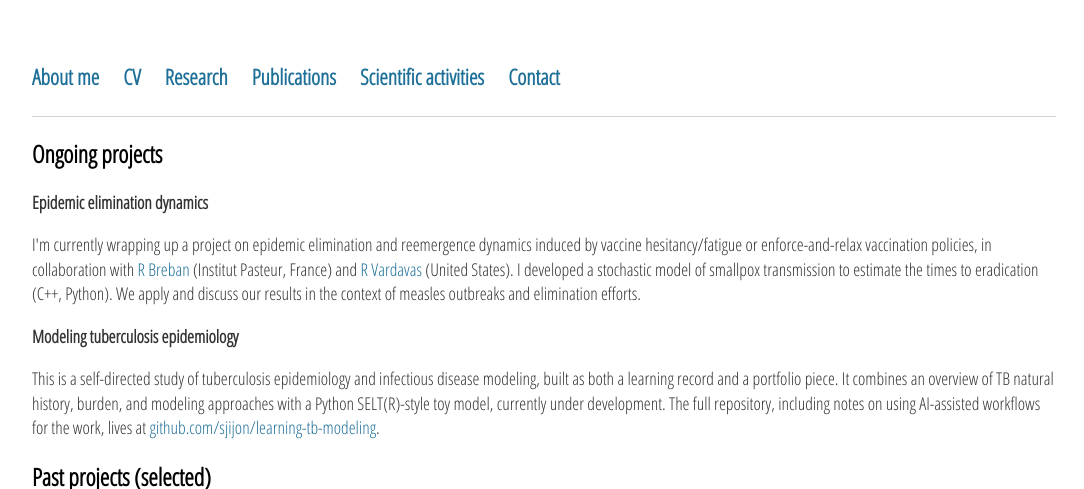
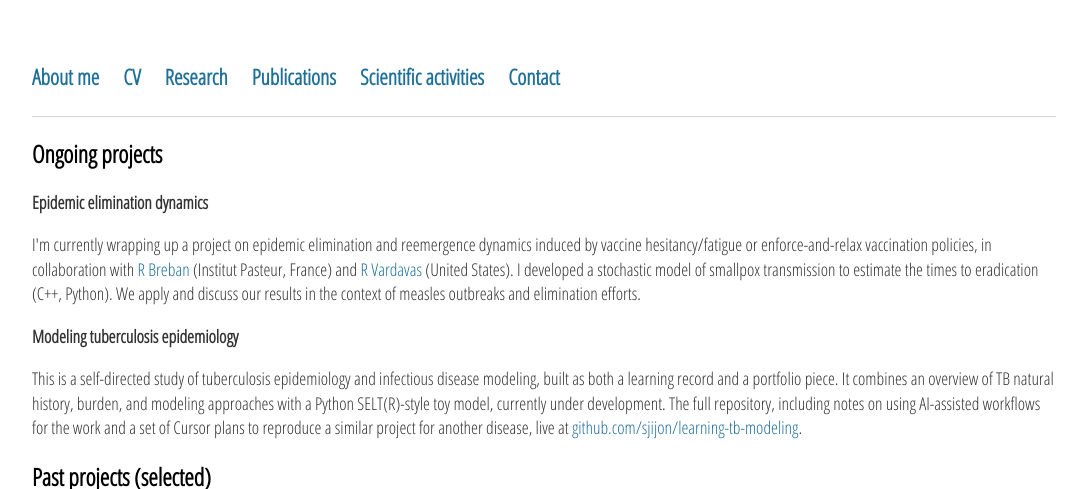
Before and after one commit to sjijon/sjijon.github.io, a Jekyll site: the page built from research.html, in a window 1280 px wide and 900 px high, cut to the strip 0-489 px from the top of the window. Shown: the whole strip, without its empty margins (96-1180 px from the left). Built offline with Jekyll 4.4.1, drawn with Linux system fonts in a browser that asks for light colours.

Commit message:
Add mention to reproducibility of the TB project

```diff
--- a/research.html
+++ b/research.html
@@ -15,7 +15,7 @@ title: Research
 
 	<p><strong> Modeling tuberculosis epidemiology</strong></p>
 	<p>
-		This is a self-directed study of tuberculosis epidemiology and infectious disease modeling, built as both a learning record and a portfolio piece. It combines an overview of TB natural history, burden, and modeling approaches with a Python SELT(R)-style toy model, currently under development. The full repository, including notes on using AI-assisted workflows for the work, lives at <a href="https://github.com/sjijon/learning-tb-modeling" target="_blank">github.com/sjijon/learning-tb-modeling</a>.
+		This is a self-directed study of tuberculosis epidemiology and infectious disease modeling, built as both a learning record and a portfolio piece. It combines an overview of TB natural history, burden, and modeling approaches with a Python SELT(R)-style toy model, currently under development. The full repository, including notes on using AI-assisted workflows for the work and a set of Cursor plans to reproduce a similar project for another disease, live at <a href="https://github.com/sjijon/learning-tb-modeling" target="_blank">github.com/sjijon/learning-tb-modeling</a>.
 	</p>
 
 	<!--
```
